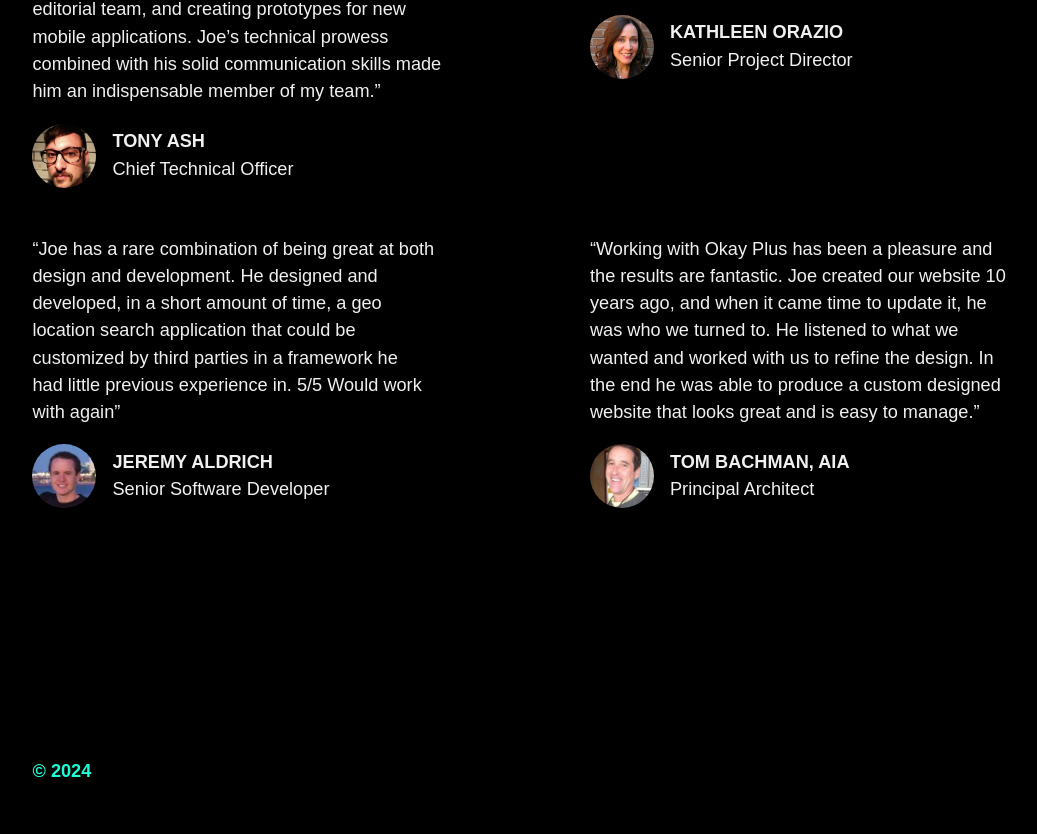
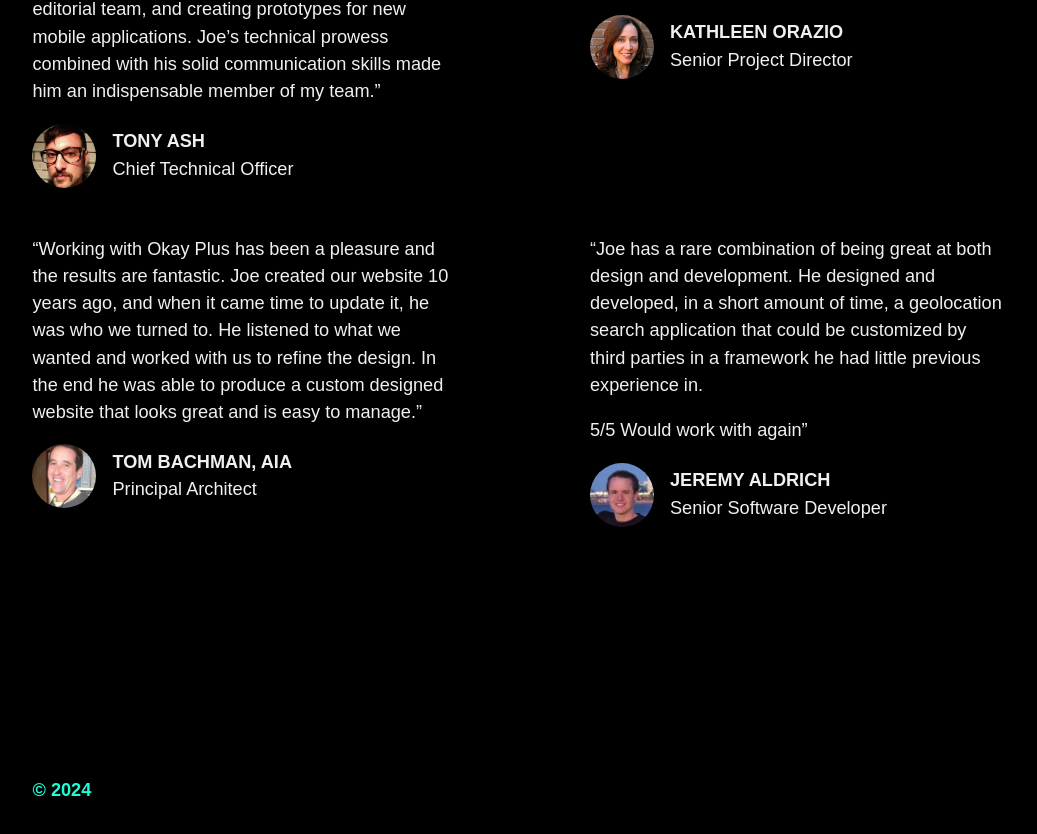
Before and after one commit to joeydi/ok-next-v2, a Next.js app: page / in a window 1280 px wide. Shown: the part 5681-6515 px from the top of the page, without its empty margins (74-1111 px from the left). Built offline with nearby package versions, Linux system fonts and the light colour scheme; a web font is replaced by a local one.

Commit message:
tweak testimonials, add Paragraphs

```diff
--- /dev/null
+++ b/components/Paragraphs.js
@@ -0,0 +1,5 @@
+export default function Paragraphs({ children }) {
+    return children.split("\n").map((str, i) => {
+        return <p key={i}>{str}</p>;
+    });
+}
--- a/components/Testimonials.js
+++ b/components/Testimonials.js
@@ -1,6 +1,5 @@
 import Image from "next/image";
-import Link from "next/link";
-import test from "node:test";
+import Paragraphs from "./Paragraphs";
 
 const testimonials = [
     {
@@ -16,16 +15,16 @@ const testimonials = [
         image: "/testimonials/kathleen.jpg",
     },
     {
-        quote: "“Joe has a rare combination of being great at both design and development. He designed and developed, in a short amount of time, a geo location search application that could be customized by third parties in a framework he had little previous experience in. 5/5 Would work with again”",
-        name: "Jeremy Aldrich",
-        title: "Senior Software Developer",
-        image: "/testimonials/jeremy.jpg",
-    },
-    {
         quote: "“Working with Okay Plus has been a pleasure and the results are fantastic. Joe created our website 10 years ago, and when it came time to update it, he was who we turned to. He listened to what we wanted and worked with us to refine the design. In the end he was able to produce a custom designed website that looks great and is easy to manage.”",
         name: "Tom Bachman, AIA",
         title: "Principal Architect",
         image: "/testimonials/tom.jpg",
+    },
+    {
+        quote: "“Joe has a rare combination of being great at both design and development. He designed and developed, in a short amount of time, a geolocation search application that could be customized by third parties in a framework he had little previous experience in.\n\n5/5 Would work with again”",
+        name: "Jeremy Aldrich",
+        title: "Senior Software Developer",
+        image: "/testimonials/jeremy.jpg",
     },
 ];
 
@@ -42,8 +41,8 @@ export default function Testimonials() {
                         <div
                             key={`testimonial-${i}`}
                             className={`col-span-12 md:col-span-6 xl:col-span-5 ${i % 2 ? "xl:col-start-7" : ""}`}>
-                            <blockquote className="max-w-[480px]">
-                                <p className="text-pretty">{testimonial.quote}</p>
+                            <blockquote className="max-w-[480px] text-pretty">
+                                <Paragraphs>{testimonial.quote}</Paragraphs>
                                 <cite className="flex gap-4 items-center not-italic">
                                     <Image
                                         className="w-16 rounded-full"
```
